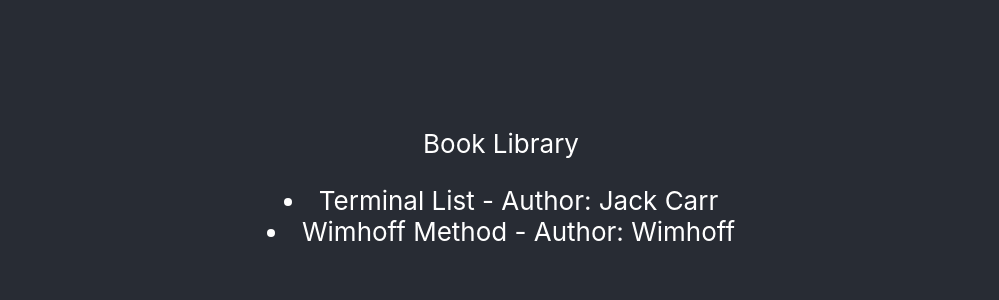
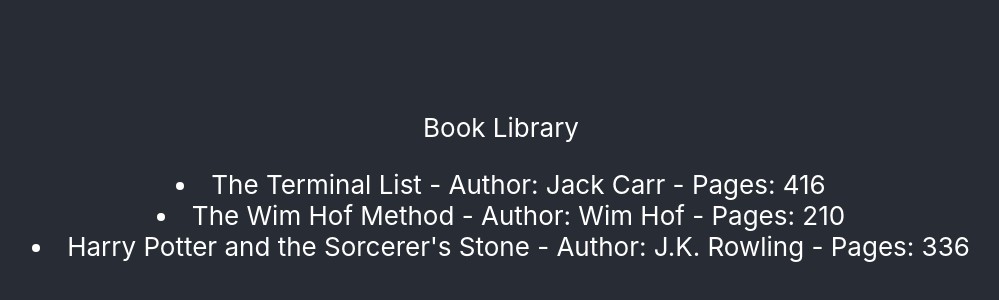
Before and after one commit to jnewton25/book-library, a React (Create React App) app: page / in a window 1280 px wide. Shown: the part 226-526 px from the top of the page, without its empty margins (139-1138 px from the left). Built offline with nearby package versions, Linux system fonts and the light colour scheme.

Commit message:
Added id to book list

```diff
--- a/src/list.js
+++ b/src/list.js
@@ -3,20 +3,28 @@ import React from "react";
 const List = () => {
 	const books = [
 		{
-			name: "Terminal List",
+			id: 0,
+			name: "The Terminal List",
 			author: "Jack Carr",
-			pages: 235,
+			pages: 416,
 		},
 		{
-			name: "Wimhoff Method",
-			author: "Wimhoff",
-			pages: 170,
+			id: 1,
+			name: "The Wim Hof Method",
+			author: "Wim Hof",
+			pages: 210,
+		},
+		{
+			id: 2,
+			name: "Harry Potter and the Sorcerer's Stone",
+			author: "J.K. Rowling",
+			pages: 336,
 		},
 	];
 
 	return books.map((books) => (
 		<li>
-			{books.name} - Author: {books.author}
+			{books.name} - Author: {books.author} - Pages: {books.pages}
 		</li>
 	));
 };
```
